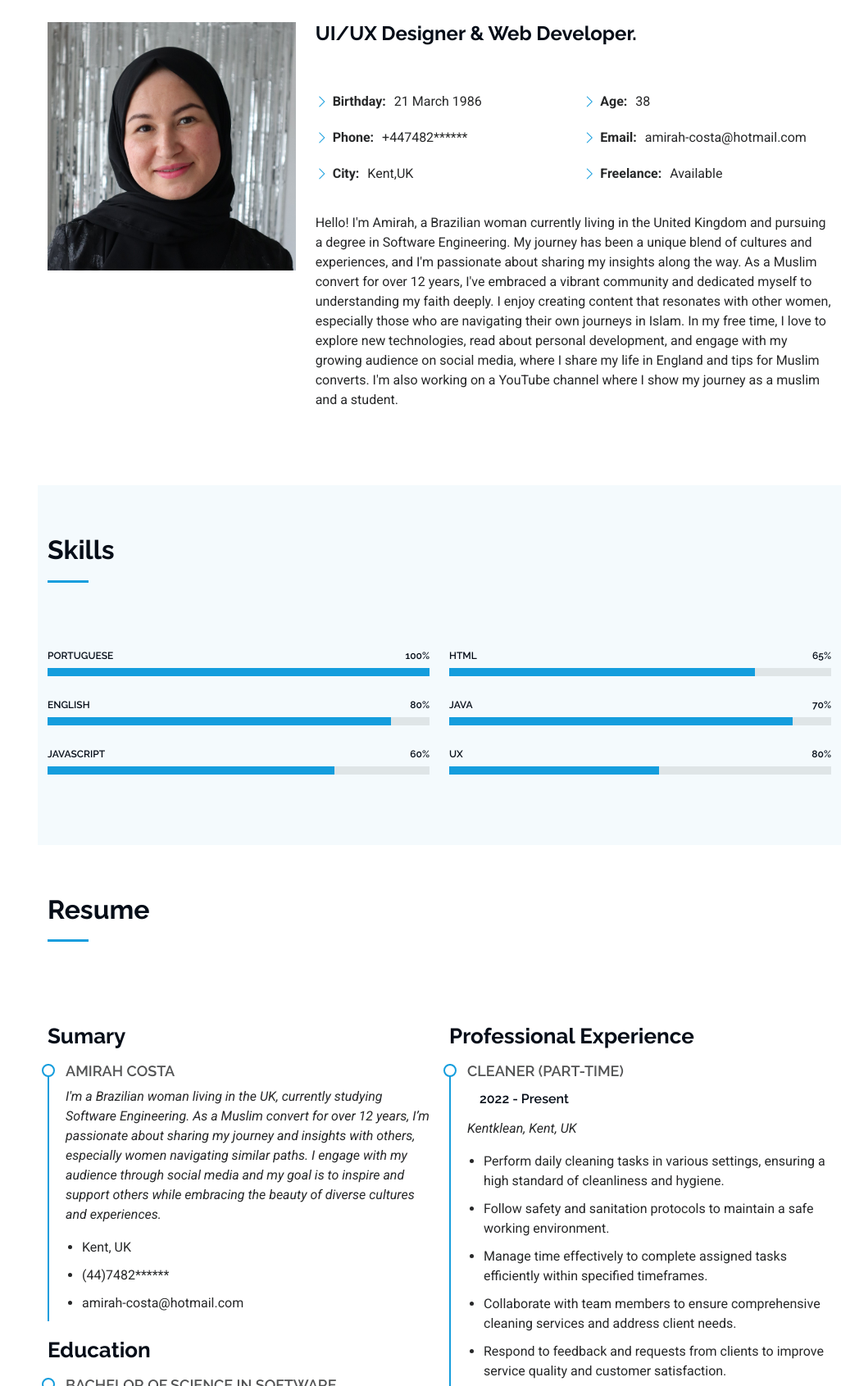
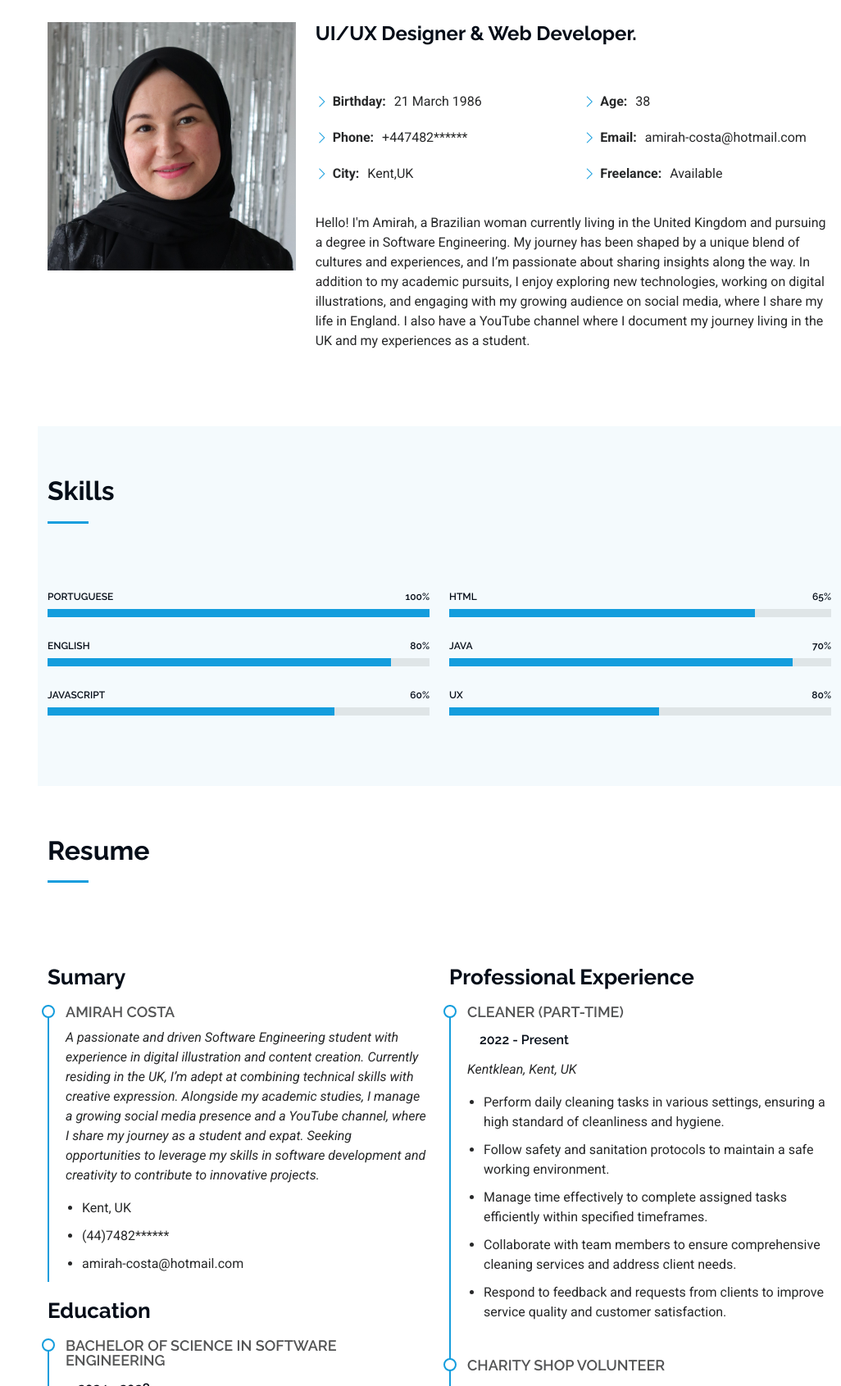
Before and after one commit to veronicalcosta/meu-portifolio, a plain HTML site: page iPortfolio/index.html in a window 1280 px wide. Shown: the part 971-2662 px from the top of the page at 82% size, without its empty margins (254-1280 px from the left). Drawn offline with Linux system fonts and the light colour scheme.

Commit message:
Sumary e About mudados

```diff
--- a/iPortfolio/index.html
+++ b/iPortfolio/index.html
@@ -136,7 +136,9 @@
               </div>
             </div>
             <p class="py-3">
-              Hello! I'm Amirah, a Brazilian woman currently living in the United Kingdom and pursuing a degree in Software Engineering. My journey has been a unique blend of cultures and experiences, and I'm passionate about sharing my insights along the way. As a Muslim convert for over 12 years, I've embraced a vibrant community and dedicated myself to understanding my faith deeply. I enjoy creating content that resonates with other women, especially those who are navigating their own journeys in Islam. In my free time, I love to explore new technologies, read about personal development, and engage with my growing audience on social media, where I share my life in England and tips for Muslim converts. I'm also working on a YouTube channel where I show my journey as a muslim and a student.
+              Hello! I'm Amirah, a Brazilian woman currently living in the United Kingdom and pursuing a degree in Software Engineering. My journey has been shaped by a unique blend of cultures and experiences, and I’m passionate about sharing insights along the way.
+
+In addition to my academic pursuits, I enjoy exploring new technologies, working on digital illustrations, and engaging with my growing audience on social media, where I share my life in England. I also have a YouTube channel where I document my journey living in the UK and my experiences as a student.
             </p>
           </div>
         </div>
@@ -230,7 +232,7 @@
 
             <div class="resume-item pb-0">
               <h4>Amirah Costa</h4>
-              <p><em>I'm a Brazilian woman living in the UK, currently studying Software Engineering. As a Muslim convert for over 12 years, I’m passionate about sharing my journey and insights with others, especially women navigating similar paths. I engage with my audience through social media and my goal is to inspire and support others while embracing the beauty of diverse cultures and experiences.</em></p>
+              <p><em>A passionate and driven Software Engineering student with experience in digital illustration and content creation. Currently residing in the UK, I’m adept at combining technical skills with creative expression. Alongside my academic studies, I manage a growing social media presence and a YouTube channel, where I share my journey as a student and expat. Seeking opportunities to leverage my skills in software development and creativity to contribute to innovative projects.</em></p>
               <ul>
                 <li>Kent, UK</li>
                 <li>(44)7482******</li>
```
